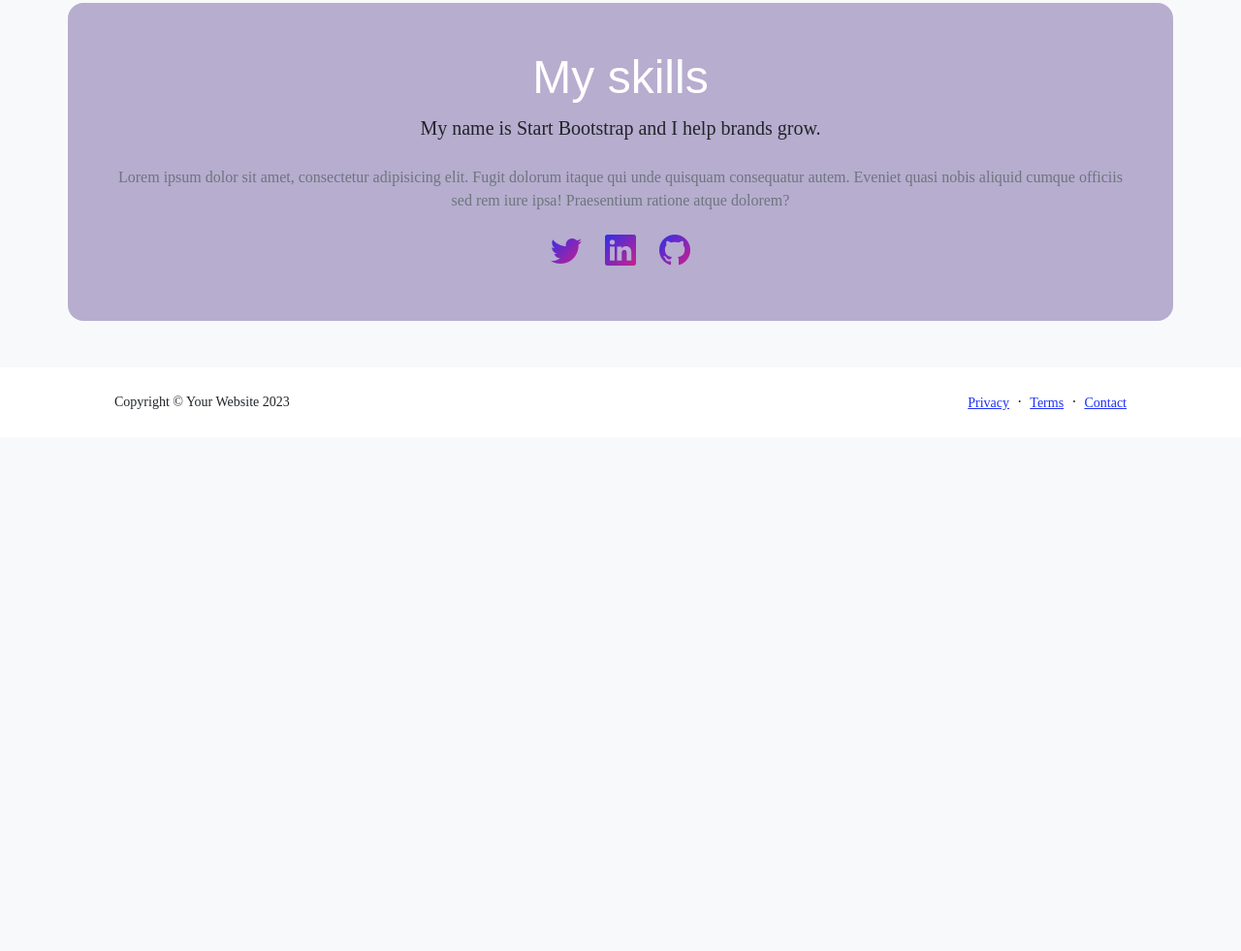
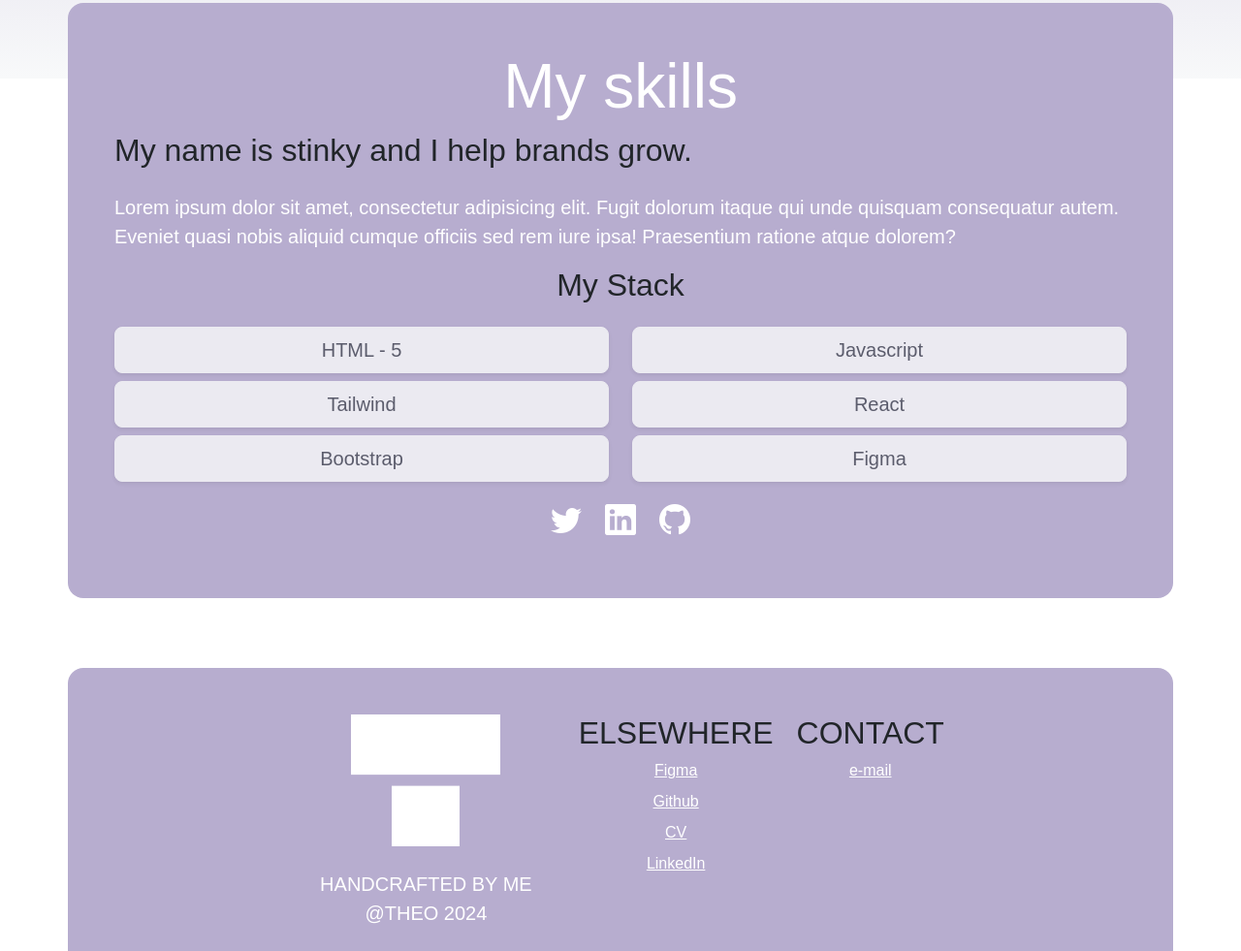
Before and after one commit to ThanasisTh98/theo-webdev.io, a plain HTML site: page index.html in a window 1280 px wide. Shown: the part 719-1700 px from the top of the page at 97% size. Before the commit the page ends 1170 px from the top, so only its background shows below. Drawn offline with nearby package versions, Linux system fonts and the light colour scheme; a web font is replaced by a local one.

Commit message:
more updates

```diff
--- a/css/main.css
+++ b/css/main.css
@@ -4,6 +4,20 @@
     --tt-triatry: #B7ADCF
 
 }
+body {
+    font-family: Arial, sans-serif;
+
+    height: 100vh; /* Full viewport height */
+    background: linear-gradient(0.22deg, #F8F9FA 0.19%, #C3BBD7 68.72%, #B7ADCF 83.03%, #1C1F33 127.92%);
+    background-size: cover; /* Ensure gradient covers the full area */
+    background-repeat: no-repeat; /* Prevent any repeating */
+
+
+    min-block-size: 100%;
+    min-inline-size: 100%;
+}
+
+
 
 .jockey-one-regular {
     font-family: "Jockey One", sans-serif;
@@ -34,8 +48,14 @@
  background: #F8F9FA;
 }
 .tt-pink-bg{
+    position: relative;
     background:var(--tt-triatry);
+    /* background-image: url("/assets/Perlin\ \(contour\).png");
+        background-repeat: repeat/no-repeat;
+        background-size: 1600px 840px: */
+
 }
+
 .con-font {
     font-family: Consolas, Menlo, Monaco, Lucida Console, Liberation Mono, DejaVu Sans Mono, Bitstream Vera Sans Mono, Courier New, monospace, serif;
 
@@ -65,3 +85,24 @@
 
 
 }
+
+.btn-tt-secondary {
+    --bs-btn-color: #5B5C6C;
+    --bs-btn-bg: #EBEAF1;
+    --bs-btn-border-color: #EBEAF1;
+    --bs-btn-hover-color: #fff;
+    --bs-btn-hover-bg: #574D75;
+    --bs-btn-hover-border-color: #574D75;
+    --bs-btn-focus-shadow-rgb: 64, 79, 245;
+    --bs-btn-active-color: #fff;
+    --bs-btn-active-bg: #574D75;
+    --bs-btn-active-border-color: #574D75;
+    --bs-btn-active-shadow: inset 0 3px 5px rgba(0, 0, 0, 0.125);
+    --bs-btn-disabled-color: #fff;
+    --bs-btn-disabled-bg: #574D75;
+    --bs-btn-disabled-border-color: #574D75;
+  }
+  .rounded-top-4 {
+    border-top-left-radius: 1rem;
+    border-top-right-radius: 1rem;
+}
--- a/index.html
+++ b/index.html
@@ -19,10 +19,10 @@
         <link href="css/styles.css" rel="stylesheet" />
         <link rel="stylesheet" href="css/main.css">
     </head>
-    <body class="d-flex flex-column h-100 tt-light-bg">
+    <body class="d-flex flex-column h-100 ">
         <main class="flex-shrink-0">
 
-        <div class=" tt-bg">
+        <div class=" ">
             <!-- Navigation-->
             <nav class="navbar navbar-expand-lg navbar-light py-3">
                 <div class="container px-5">
@@ -79,18 +79,64 @@
 
             <!-- About Section-->
             <section class=" py-5">
-                <div class="container px-5 tt-pink-bg rounded-4">
+                <div class="container p-5 tt-pink-bg rounded-4">
                     <div class="row gx-5 justify-content-center">
-                        <div class="col-xxl-8">
-                            <div class="text-center my-5">
-                                <h2 class="display-5 fw-bolder"><span class="text-white d-inline jockey-one-regular">My skills</span></h2>
-                                <p class="lead fw-light mb-4">My name is Start Bootstrap and I help brands grow.</p>
-                                <p class="text-muted">Lorem ipsum dolor sit amet, consectetur adipisicing elit. Fugit dolorum itaque qui unde quisquam consequatur autem. Eveniet quasi nobis aliquid cumque officiis sed rem iure ipsa! Praesentium ratione atque dolorem?</p>
-                                <div class="d-flex justify-content-center fs-2 gap-4">
-                                    <a class="text-gradient" href="#!"><i class="bi bi-twitter"></i></a>
-                                    <a class="text-gradient" href="#!"><i class="bi bi-linkedin"></i></a>
-                                    <a class="text-gradient" href="#!"><i class="bi bi-github"></i></a>
+                        <!-- Text top -->
+                        <div class="text-center">
+                            <h2 class="display-3 fw-bolder"><span class="text-white d-inline jockey-one-regular">My skills</span></h2>
+                        </div>
+                        <!-- Column 1 -->
+                        <div class="col-xxl-5">
+
+
+                            <div class="text-start">
+
+                                <h3 class="fs-2 jockey-one-regular mb-4">My name is stinky and I help brands grow.</h3>
+                                <p class="fs-5 text-white">Lorem ipsum dolor sit amet, consectetur adipisicing elit. Fugit dolorum itaque qui unde quisquam consequatur autem. Eveniet quasi nobis aliquid cumque officiis sed rem iure ipsa! Praesentium ratione atque dolorem?</p>
+
+                            </div>
+                        </div>
+                        <!-- Column 2  -->
+                        <div class="col-xxl-4">
+                            <div class="text-center">
+                                <h3 class="fs-2 jockey-one-regular mb-4">My Stack</h3>
+
+                                <div class="row mb-2">
+                                    <div class="col">
+                                        <button type="button" class="btn btn-tt-secondary btn-lg w-100 shadow-sm">HTML - 5</button>
+                                    </div>
+                                    <div class="col">
+                                        <button type="button" class="btn btn-tt-secondary btn-lg w-100 shadow-sm">Javascript</button>
+                                    </div>
                                 </div>
+                                <div class="row mb-2">
+                                    <div class="col">
+                                        <button type="button" class="btn btn-tt-secondary btn-lg w-100 shadow-sm">Tailwind</button>
+                                    </div>
+                                    <div class="col">
+                                        <button type="button" class="btn btn-tt-secondary btn-lg w-100 shadow-sm">React</button>
+                                    </div>
+                                </div>
+                                <div class="row mb-2">
+                                    <div class="col">
+                                        <button type="button" class="btn btn-tt-secondary btn-lg w-100 shadow-sm">Bootstrap</button>
+                                    </div>
+                                    <div class="col">
+                                        <button type="button" class="btn btn-tt-secondary btn-lg w-100 shadow-sm">Figma</button>
+                                    </div>
+                                </div>
+
+
+
+                            </div>
+
+                        </div>
+                        <!-- Scoials Bottom -->
+                        <div class="my-2">
+                            <div class="d-flex justify-content-center fs-2 gap-4">
+                                <a class="text-white" href="#!"><i class="bi bi-twitter"></i></a>
+                                <a class="text-white" href="#!"><i class="bi bi-linkedin"></i></a>
+                                <a class="text-white" href="#!"><i class="bi bi-github"></i></a>
                             </div>
                         </div>
                     </div>
@@ -98,17 +144,48 @@
             </section>
         </main>
         <!-- Footer-->
-        <footer class="bg-white py-4 mt-auto">
-            <div class="container px-5">
-                <div class="row align-items-center justify-content-between flex-column flex-sm-row">
-                    <div class="col-auto"><div class="small m-0">Copyright &copy; Your Website 2023</div></div>
+        <footer class="pt-4 mt-auto">
+            <div class="container tt-pink-bg rounded-top-4   pt-5">
+                <div class="row align-items-start justify-content-center flex-column  text-center flex-sm-row">
                     <div class="col-auto">
-                        <a class="small" href="#!">Privacy</a>
-                        <span class="mx-1">&middot;</span>
-                        <a class="small" href="#!">Terms</a>
-                        <span class="mx-1">&middot;</span>
-                        <a class="small" href="#!">Contact</a>
+                        <div>
+                            <img src="/assets/T-white.png" alt="Girl in a jacket" width="154" height="136">
+                        </div>
+                        <div class="fs-5 jockey-one-regular  m-4 text-white">HANDCRAFTED BY ME <br> @THEO 2024</div>
                     </div>
+
+
+                    <div class="col-auto">
+                        <div class="text-center">
+                            <h3 class="fs-2 jockey-one-regular mb-2">ELSEWHERE</h3>
+                            <div class="d-flex flex-column">
+                                <a href="#" class="text-white mb-2">Figma</a>
+                                <a href="#" class="text-white mb-2">Github</a>
+                                <a href="#" class="text-white mb-2">CV</a>
+                                <a href="#" class="text-white mb-2">LinkedIn</a>
+                            </div>
+                        </div>
+                    </div>
+
+
+                    <!-- Elesewher Column -->
+                    <div class="col-auto">
+                        <div class="text-center">
+                            <h3 class="fs-2 jockey-one-regular mb-2">CONTACT</h3>
+                                <div class="d-flex flex-column">
+                                    <a href="#" class="text-white mb-2">e-mail</a>
+
+                                </div>
+                            </div>
+                        </div>
+                    </div>
+
+
+
+
+
+
+
                 </div>
             </div>
         </footer>
```
Also changed, not shown: assets/T-white.png (added), assets/T.png (added).
